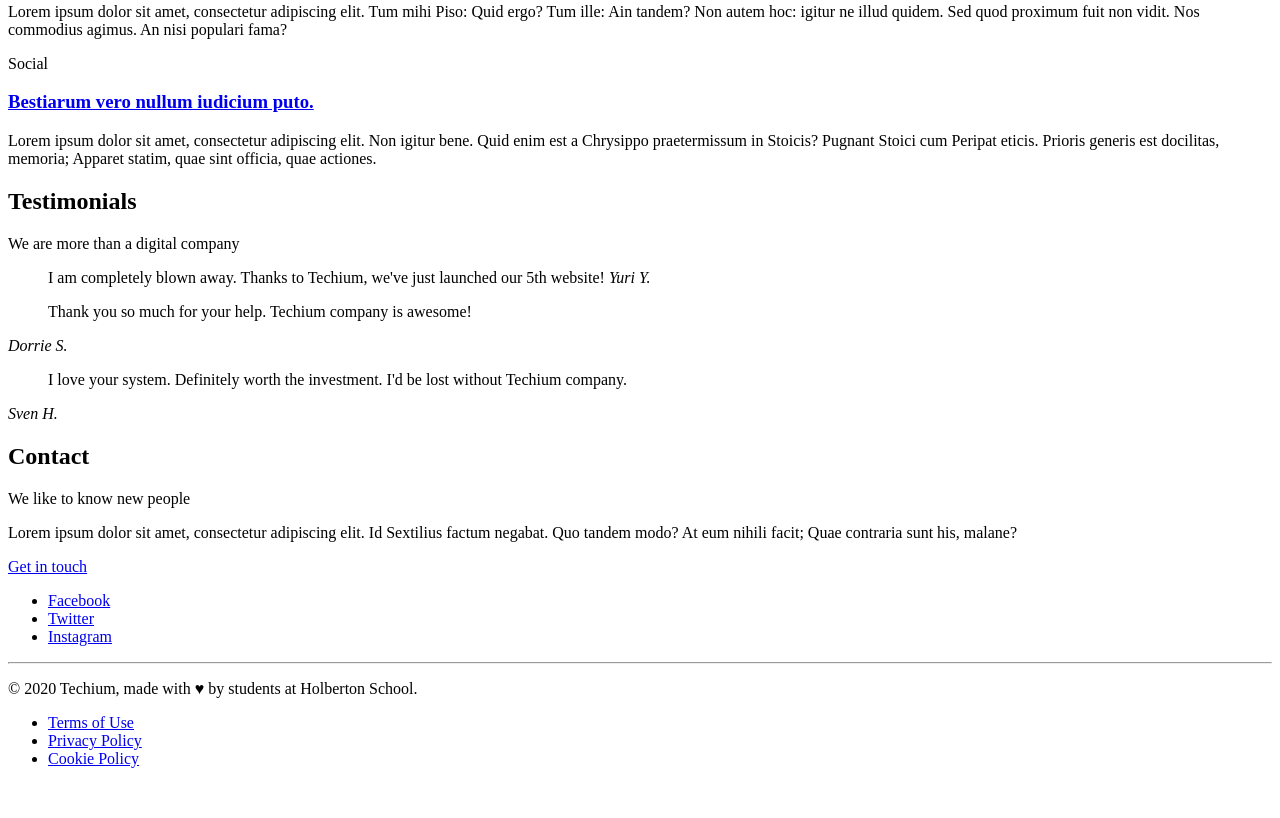
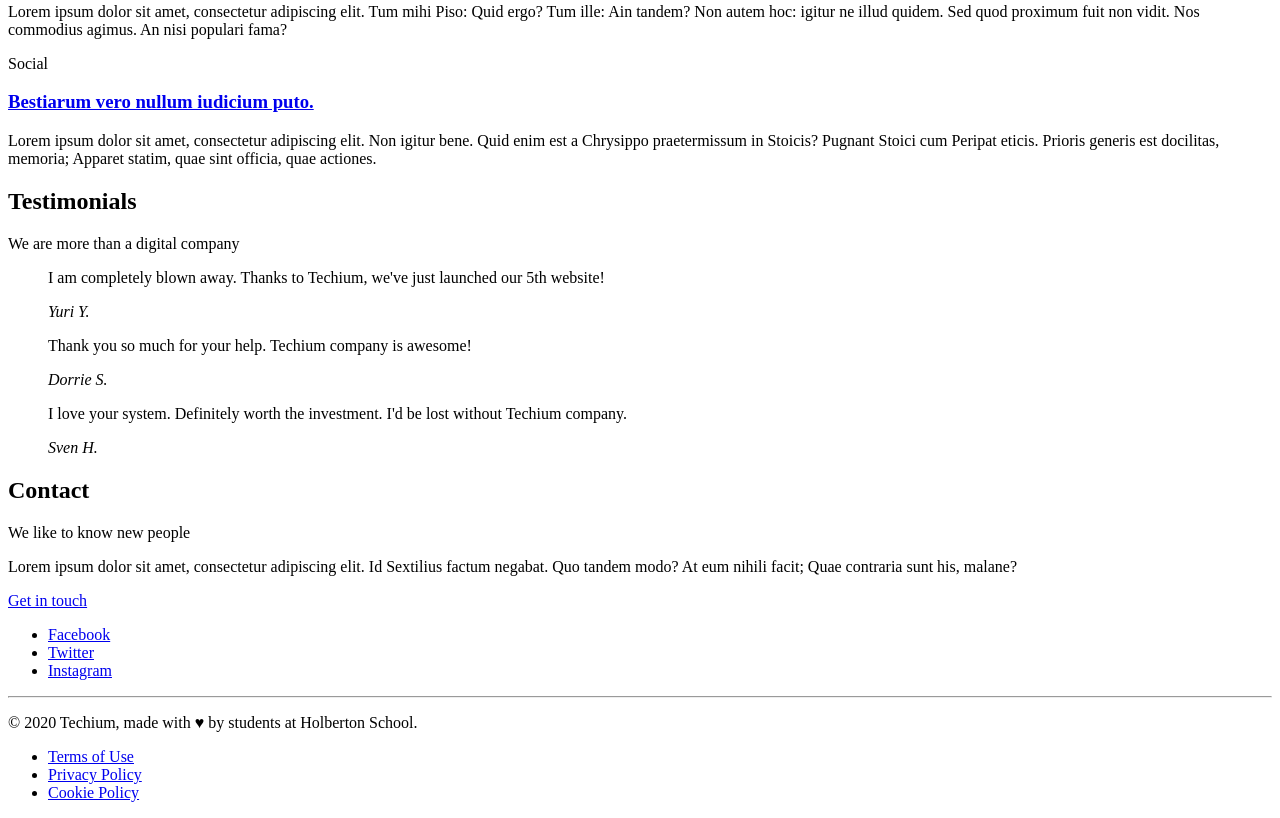
Before and after one commit to M33x0/holbertonschool-web_front_end, a plain HTML site: page 0x00-html_advanced/29-index.html in a window 1280 px wide. Shown: the part 1507-2325 px from the top of the page. Before the commit the page ends 2291 px from the top, so only its background shows below. Drawn offline with Linux system fonts and the light colour scheme.

Commit message:
client quotes

```diff
--- a/0x00-html_advanced/29-index.html
+++ b/0x00-html_advanced/29-index.html
@@ -142,17 +142,21 @@
 					<div>
 						<article>
 							<blockquote>
-								I am completely blown away. Thanks to Techium, we've just launched our 5th website!
+								<p>I am completely blown away. Thanks to Techium, we've just launched our 5th website!</p>
 								<cite>Yuri Y.</cite>
 							</blockquote>
 						</article>
 						<article>
-							<blockquote>Thank you so much for your help. Techium company is awesome!</blockquote>
-							<cite>Dorrie S.</cite>
+							<blockquote>
+								<p>Thank you so much for your help. Techium company is awesome!</p>
+								<cite>Dorrie S.</cite>
+							</blockquote>
 						</article>
 						<article>
-							<blockquote>I love your system. Definitely worth the investment. I'd be lost without Techium company.</blockquote>
-							<cite>Sven H.</cite>
+							<blockquote>
+								<p>I love your system. Definitely worth the investment. I'd be lost without Techium company.</p>
+								<cite>Sven H.</cite>
+							</blockquote>
 						</article>
 					</div>
 				</div>
```
